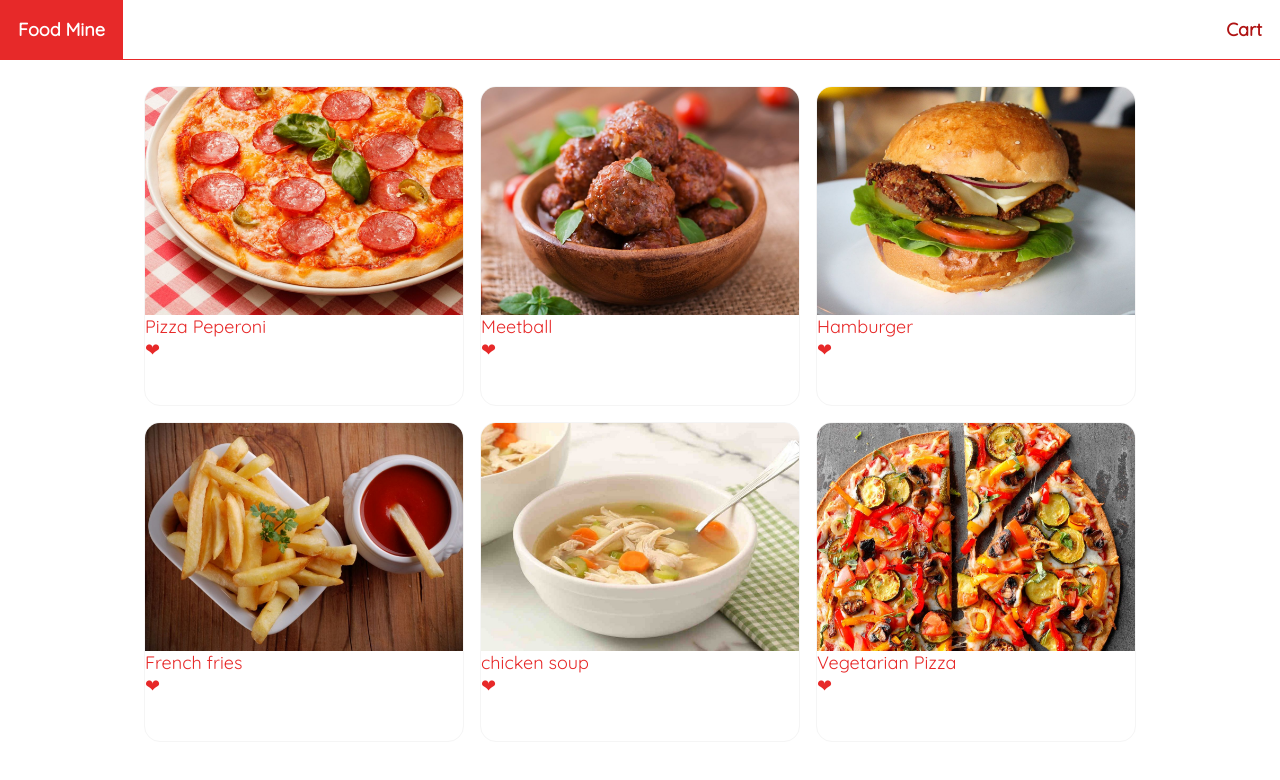
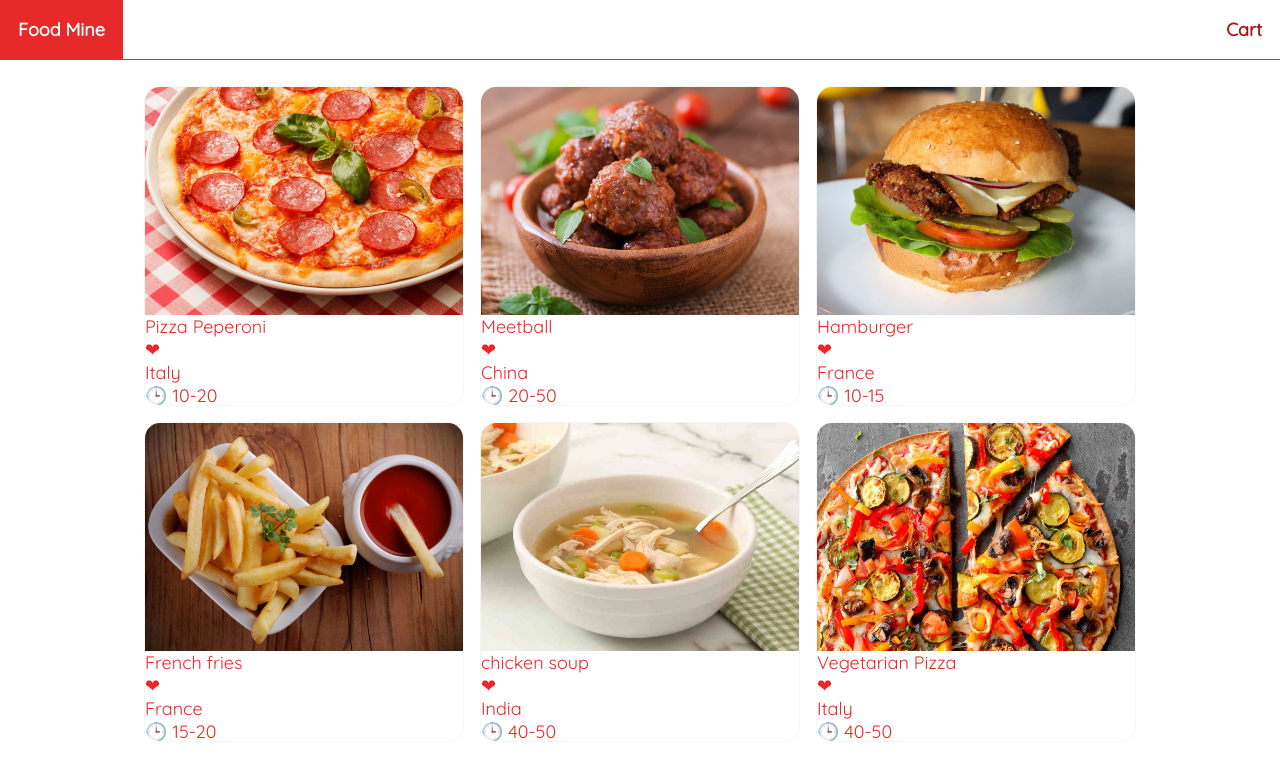
Before and after one commit to IngridAnjos1/first-food-website, an Angular app: page / in a window 1280 px wide. Shown: the top 780 px of the page. Built offline with nearby package versions, Linux system fonts and the light colour scheme.

Commit message:
feat: refatoracao de fechamento de div e inclusao da classe cook-time / origins

```diff
--- a/src/app/home/home.component.html
+++ b/src/app/home/home.component.html
@@ -1,14 +1,26 @@
 <ul>
   <li *ngFor="let food of foods">
     <a>
-            <img src="{{food.imageUrl}}" alt="">
+      <img src="{{ food.imageUrl }}" alt="" />
       <div class="content">
-                <div class="name">
-                    {{ food.name }}
+        <div class="name">{{ food.name }}</div>
+        <span class="favorite {{ food.favorite ? '' : 'not' }}"> ❤ </span>
+        <div class="product-item-footer">
+          <div class="origins">
+            <span *ngFor="let origin of food.origins">
+              {{ origin }}
+            </span>
           </div>
-            <span class="favorite {{ food.favorite ?'':'not'}}">
-                ❤
+          <div class="cook-time">
+            <span class="clock">🕒</span>
+            {{ food.cooktime }}
+          </div>
+        </div>
+          <div class="price">
+            <span>
+                {{food.price|currency}}
             </span>
+          </div>
       </div>
     </a>
   </li>
```
Lines whose indentation alone changed are shown as unchanged.
